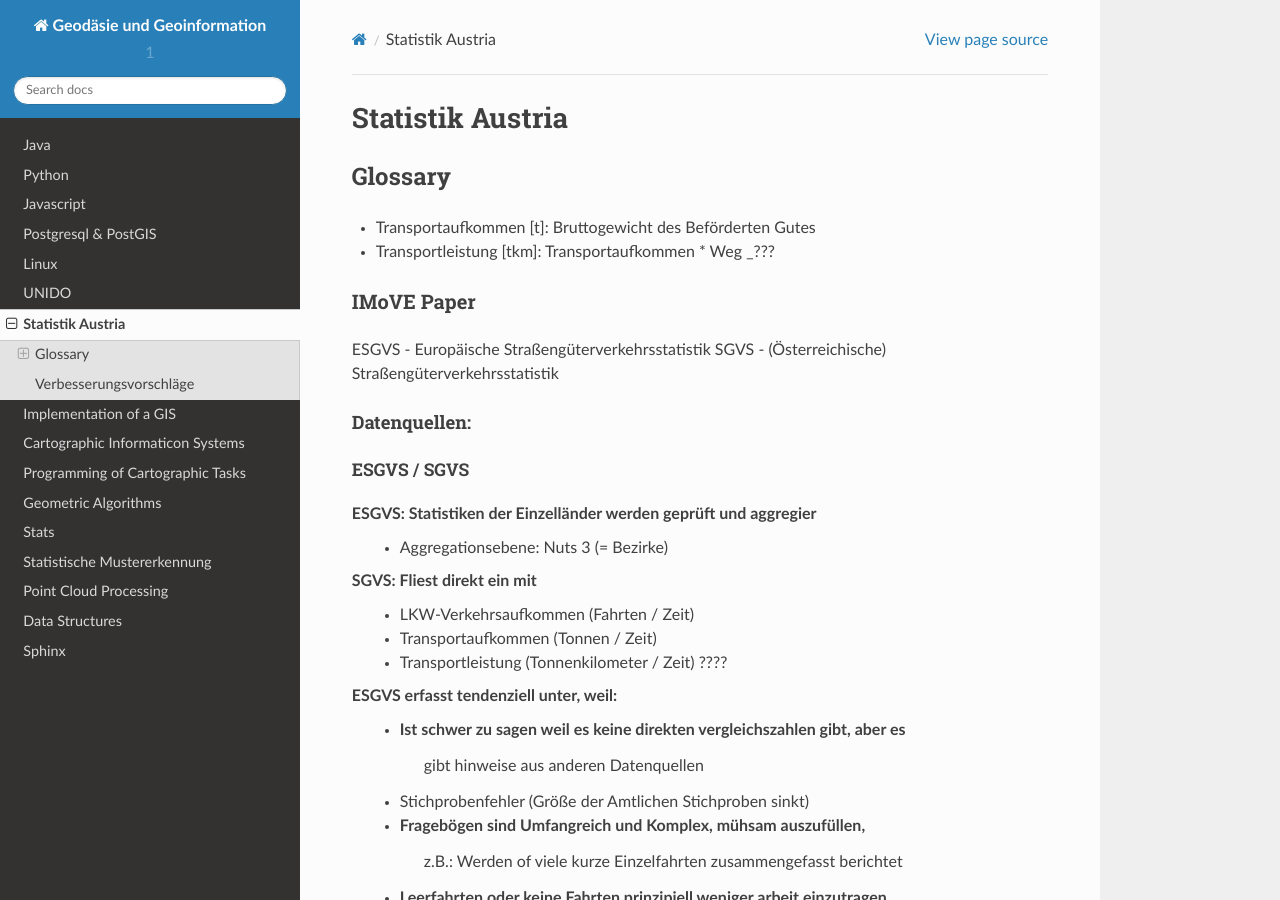
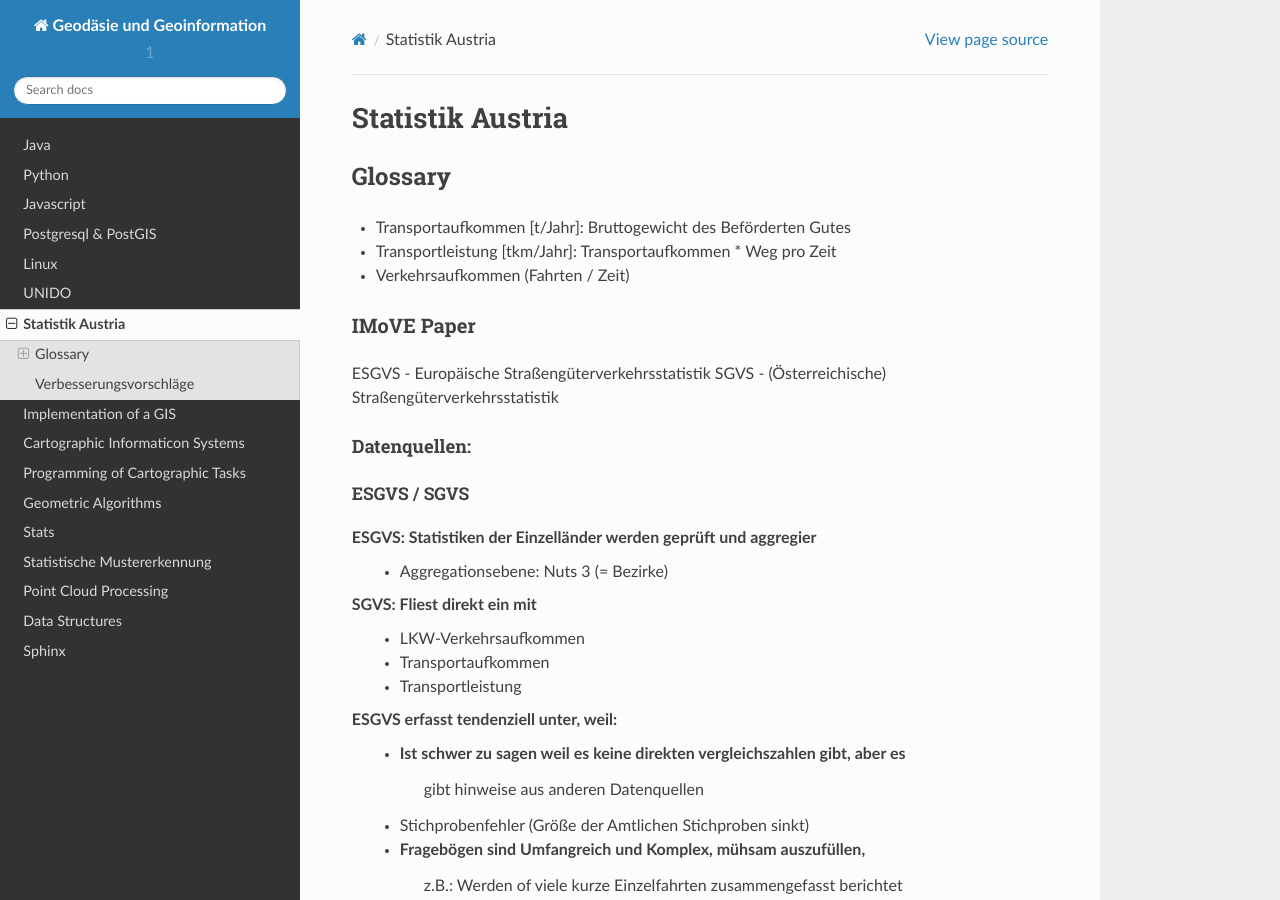
Before and after one commit to hoelk/notes, a Sphinx documentation site: the page built from source/statat.rst, in a window 1280 px wide and 900 px high. Built offline with Sphinx 7.4.7 and the Read the Docs theme 2.0.0, drawn with Linux system fonts in a browser that asks for light colours.

Commit message:
Update statat.rst

```diff
--- a/source/statat.rst
+++ b/source/statat.rst
@@ -4,9 +4,9 @@
 Glossary
 ********
 
-* Transportaufkommen [t]: Bruttogewicht des Beförderten Gutes
-* Transportleistung  [tkm]: Transportaufkommen * Weg   _???
-
+* Transportaufkommen [t/Jahr]: Bruttogewicht des Beförderten Gutes
+* Transportleistung  [tkm/Jahr]: Transportaufkommen * Weg pro Zeit
+* Verkehrsaufkommen (Fahrten / Zeit)
 
 IMoVE Paper
 ===========
@@ -24,9 +24,9 @@
 ESGVS: Statistiken der Einzelländer werden geprüft und aggregier
     * Aggregationsebene: Nuts 3 (= Bezirke)
 SGVS: Fliest direkt ein mit
-    * LKW-Verkehrsaufkommen (Fahrten / Zeit)
-    * Transportaufkommen    (Tonnen  / Zeit)
-    * Transportleistung     (Tonnenkilometer / Zeit)  ????
+    * LKW-Verkehrsaufkommen
+    * Transportaufkommen
+    * Transportleistung
 
 ESGVS erfasst tendenziell unter, weil:
     * Ist schwer zu sagen weil es keine direkten vergleichszahlen gibt, aber es
```
